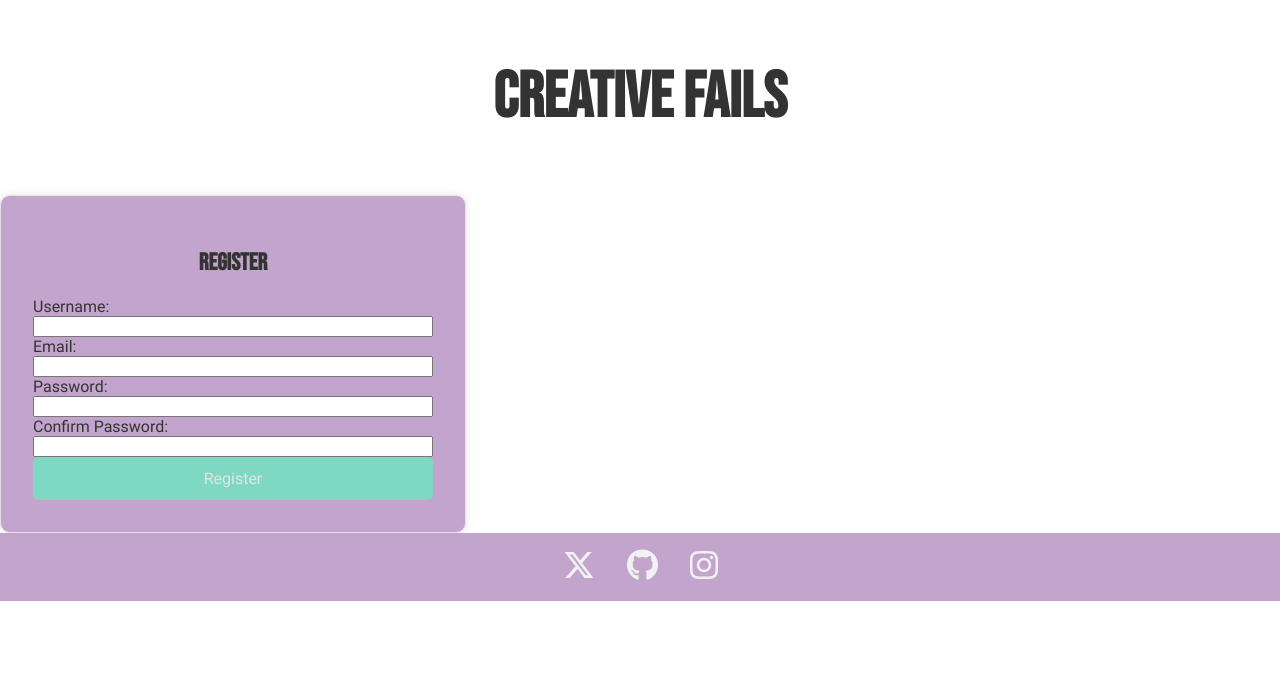
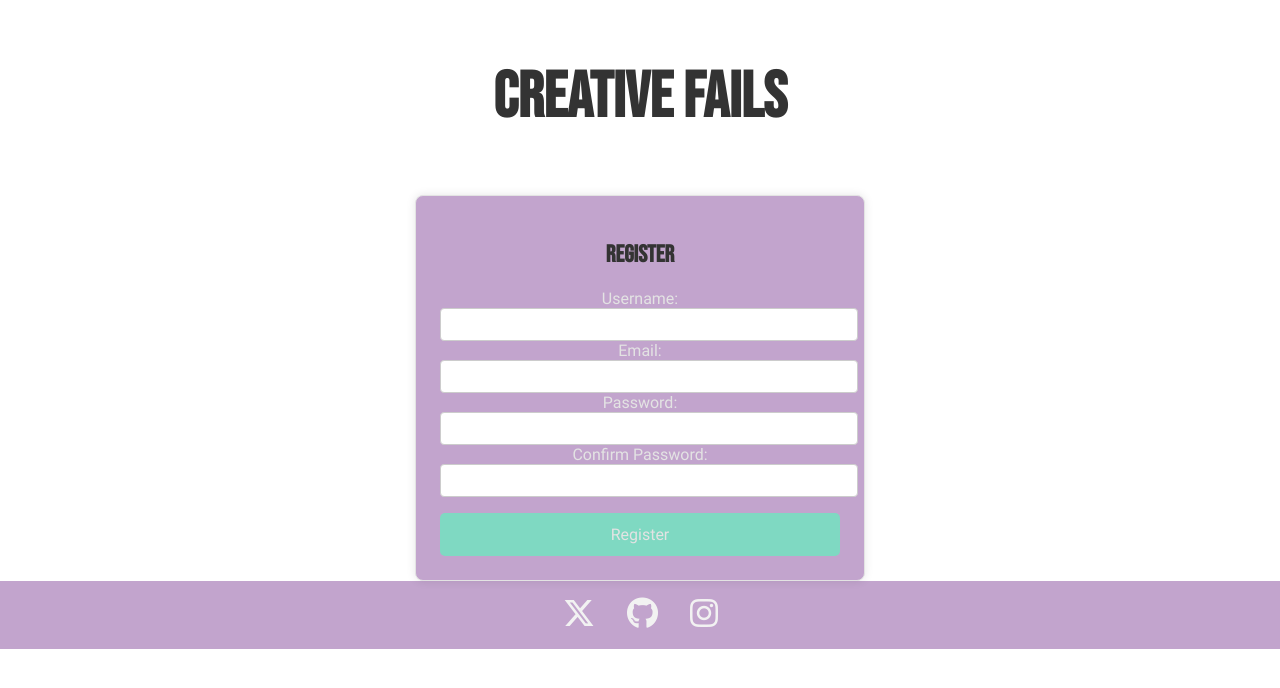
Before and after one commit to Ann-Anahit/CreativeFails, a Django app: page /register/ in a window 1280 px wide. Shown: the part 68-756 px from the top of the page. Run offline with Django 4.2, Linux system fonts and the light colour scheme.

Commit message:
update register frontend

```diff
--- a/application/map/templates/map/register.html
+++ b/application/map/templates/map/register.html
@@ -26,11 +26,12 @@
             <h1>Creative Fails</h1>
         </div>
     </header>
-    <main>
+    <main class="main-container">
         <div class="registration-form">
             <h2>Register</h2>
             <form action="{% url 'register' %}" method="post">
                 {% csrf_token %}
+                <div>
                     <label for="username">Username:</label>
                     <input type="text" id="username" name="username" required>
 
@@ -42,7 +43,7 @@
 
                     <label for="confirm-password">Confirm Password:</label>
                     <input type="password" id="confirm-password" name="confirm-password" required>
-
+                </div>
                 <button type="submit">Register</button>
             </form>
 
--- a/application/src/_main.scss
+++ b/application/src/_main.scss
@@ -40,38 +40,50 @@ main {
     }
 }
 
-.registration-form {
+.main-container {
     display: flex;
-    flex-direction: column;
     align-items: center;
     justify-content: center;
-    padding: 2rem;
+    height: 100%;
+
+}
+
+
+.registration-form {
+    padding: 24px;
     border: 1px solid $white_color;
-    border-radius: 10px;
+    border-radius: 8px;
     background: $primary_color;
     box-shadow: 0 0 10px rgba(0, 0, 0, 0.1);
     max-width: 400px;
+    text-align: center;
     width: 100%;
+
 
     form {
         display: flex;
         flex-direction: column;
-        width: 100%;
+
 
         div {
-            display: flex;
-            flex-direction: column;
             margin-bottom: 1rem;
+
 
             label {
                 margin-bottom: 0.5rem;
+                font-size: 16px;
+                color: $white_color;
+
             }
 
             input {
                 padding: 0.5rem;
                 border: 1px solid #ccc;
-                border-radius: 5px;
+                border-radius: 4px;
                 width: 100%;
+
+            }
+        }
     }
 }
 
@@ -89,12 +101,11 @@ main {
         background-color: $tertiary_color;
     }
 }
-    }
 
-}
+
 
 @media (max-width: 768px) {
-    .register-container {
+    .register-form {
         padding: 1rem;
     }
 
--- a/application/static/css/app.css
+++ b/application/static/css/app.css
@@ -1,6 +1,7 @@
 /* colors */
 /* spacing */
-html, body {
+html,
+body {
   margin: 0;
   min-width: 100%;
   min-height: 100%;
@@ -92,39 +93,43 @@ main .blog-posts article .meta .author {
   color: #C2A4CD;
 }
 
-.registration-form {
+.main-container {
   display: flex;
-  flex-direction: column;
   align-items: center;
   justify-content: center;
-  padding: 2rem;
+  height: 100%;
+}
+
+.registration-form {
+  padding: 24px;
   border: 1px solid #e3e3e3;
-  border-radius: 10px;
+  border-radius: 8px;
   background: #C2A4CD;
   box-shadow: 0 0 10px rgba(0, 0, 0, 0.1);
   max-width: 400px;
+  text-align: center;
   width: 100%;
 }
 .registration-form form {
   display: flex;
   flex-direction: column;
-  width: 100%;
 }
 .registration-form form div {
-  display: flex;
-  flex-direction: column;
   margin-bottom: 1rem;
 }
 .registration-form form div label {
   margin-bottom: 0.5rem;
+  font-size: 16px;
+  color: #e3e3e3;
 }
 .registration-form form div input {
   padding: 0.5rem;
   border: 1px solid #ccc;
-  border-radius: 5px;
+  border-radius: 4px;
   width: 100%;
 }
-.registration-form form button {
+
+button {
   padding: 0.75rem;
   border: none;
   border-radius: 5px;
@@ -134,12 +139,12 @@ main .blog-posts article .meta .author {
   cursor: pointer;
   width: 100%;
 }
-.registration-form form button:hover {
+button:hover {
   background-color: #EB8573;
 }
 
 @media (max-width: 768px) {
-  .register-container {
+  .register-form {
     padding: 1rem;
   }
   form div {
```
Also changed, not shown: 1 other file. Lines whose indentation alone changed are shown as unchanged.
